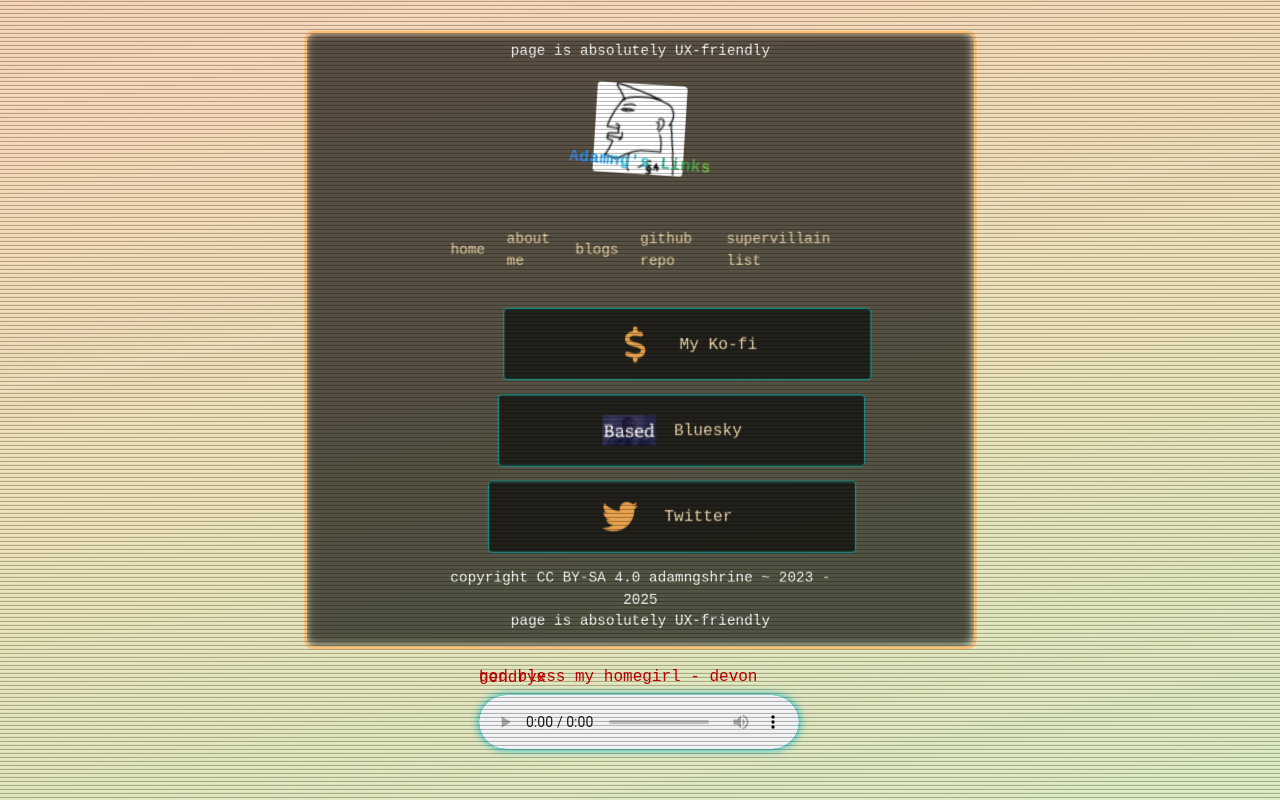
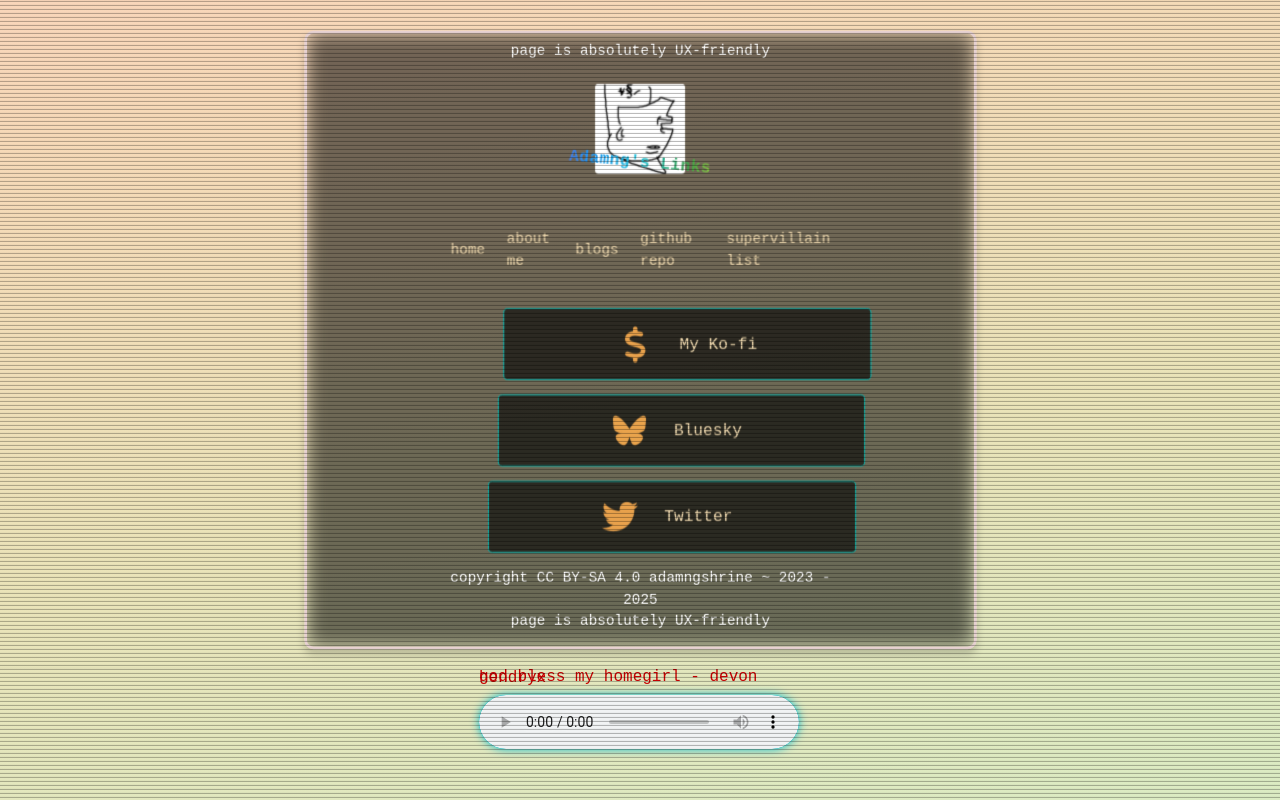
Before and after one commit to adamng04/adamngshrine, a plain HTML site: page links.html in a window 1280 px wide. Drawn offline with nearby package versions, Linux system fonts and the light colour scheme.

Commit message:
Changing the links site to include new domain

```diff
--- a/css/linktree.css
+++ b/css/linktree.css
@@ -2,7 +2,7 @@
     position: relative;
     z-index: 1;
     top: 1px;
-    border: 3px solid #ffc073;
+    border: 3px solid #e7d1d1;
     border-radius: 10px;
     overflow: hidden;
     transform: translateY(-5px);
@@ -10,6 +10,7 @@
     height: 100%;
     font-family: 'MS Gothic Regular', monospace;
     animation: scroller 2s linear;
+    box-shadow: 0 6px 10px rgba(0, 0, 0, 0.2);
 }
 
 @keyframes scroller {
@@ -35,20 +36,10 @@
 .container::before {
     content: "";
     position: absolute;
-    top: 0;
-    left: 0;
-    width: 100%;
-    height: 100%;
-    background-color: rgba(0, 0, 0, 0.639); /* Semi-transparent black overlay */
+    inset: 0;
+    background-color: rgba(0, 0, 0, 0.537); /* Semi-transparent black overlay */
     z-index: -1; /* Place the overlay behind the content */
-    filter: blur(5px);
-    -webkit-filter: blur(5px);
-    -moz-filter: blur(5px);
-    -o-filter: blur(5px);
-    -ms-filter: blur(5px);
-
-    margin:-1px;
-    padding:1px;
+    filter: blur(10px);
     border-radius: 10px;
 }
 
@@ -73,11 +64,8 @@
     background-size: cover;
 }
 .scanlines:after {
-    top: 0;
-    right: 0;
-    bottom: 0;
-    left: 0;
-    z-index: 2147483648;
+    inset: 0;
+    z-index: 2;
     background: linear-gradient(
         to bottom,
         transparent 60%,
@@ -167,6 +155,12 @@
     display: block;
 }
 
+svg {
+    color: white;
+    scale: 0.7;
+    filter: brightness(0) saturate(100%) invert(89%) sepia(10%) saturate(5638%) hue-rotate(322deg) brightness(96%) contrast(90%);
+}
+
 .navigation_mobile a.icon {
     background: black;
     display: block;
@@ -212,7 +206,7 @@
 }
 
 .logo img {
-    animation: rotate 500s linear infinite;
+    animation: rotate 10s linear infinite;
 }
 
 @keyframes rotate {
@@ -248,7 +242,7 @@
 
 .links a:hover {
     color: white;
-    scale: 2;
+    scale: 1.5;
     rotate: 20deg;
 }
 
@@ -294,6 +288,14 @@
     bottom: 0;
     right: 1px;
     width: 100%;
+    opacity: 1;
+    animation: travisscott 2s linear;
+}
+
+@keyframes travisscott {
+    0% {opacity: 0;}
+    98% {opacity: 0;}
+    100% {opacity: 1;}
 }
 
 .box {
--- a/links.html
+++ b/links.html
@@ -29,7 +29,7 @@
 
                     <div class="profile_header">
                         <div class="logo justify-content-center d-flex">
-                            <img  style="border-radius: 4px;"  src="/images/avatar.jpg" alt="" width="100px" tabindex="-1">
+                            <img style="border-radius: 4px;"  src="/images/avatar.jpg" alt="" width="100px" tabindex="-1">
                         </div>
                         <br>
                         <div class="name justify-content-center d-flex" tabindex="-1">Adamng's Links</div>
@@ -79,8 +79,8 @@
                                 <div class="p-1 col-xl-2 d-flex justify-content-center"><i class="fa-solid fa-dollar-sign"></i> </div>
                                 <p class="m-0 col-xl-3">My Ko-fi</p>
                             </a>
-                            <a tabindex="-1" href="https://bsky.app/profile/adamng04.bsky.social" target="_blank" style="height: 80px; background-color: rgba(0,0,0,0.6);" class="profile_box my-3 gap-3 mx-auto p-1 d-flex align-items-center justify-content-center">
-                                <div class="p-1 col-xl-2 d-flex justify-content-center"><img src="/images/basesd.jpg" alt="based" width="60"><i class="fa-brands fa-square-bluesky"></i></div>
+                            <a tabindex="-1" href="https://bsky.app/profile/adamngshrine.com" target="_blank" style="height: 80px; background-color: rgba(0,0,0,0.6);" class="profile_box my-3 gap-3 mx-auto p-1 d-flex align-items-center justify-content-center">
+                                <div class="p-1 col-xl-2 d-flex justify-content-center"><svg xmlns="http://www.w3.org/2000/svg" viewBox="0 0 640 640"><!--!Font Awesome Free v7.0.0 by @fontawesome - https://fontawesome.com License - https://fontawesome.com/license/free Copyright 2025 Fonticons, Inc.--><path d="M439.8 358.7C436.5 358.3 433.1 357.9 429.8 357.4C433.2 357.8 436.5 358.3 439.8 358.7zM320 291.1C293.9 240.4 222.9 145.9 156.9 99.3C93.6 54.6 69.5 62.3 53.6 69.5C35.3 77.8 32 105.9 32 122.4C32 138.9 41.1 258 47 277.9C66.5 343.6 136.1 365.8 200.2 358.6C203.5 358.1 206.8 357.7 210.2 357.2C206.9 357.7 203.6 358.2 200.2 358.6C106.3 372.6 22.9 406.8 132.3 528.5C252.6 653.1 297.1 501.8 320 425.1C342.9 501.8 369.2 647.6 505.6 528.5C608 425.1 533.7 372.5 439.8 358.6C436.5 358.2 433.1 357.8 429.8 357.3C433.2 357.7 436.5 358.2 439.8 358.6C503.9 365.7 573.4 343.5 593 277.9C598.9 258 608 139 608 122.4C608 105.8 604.7 77.7 586.4 69.5C570.6 62.4 546.4 54.6 483.2 99.3C417.1 145.9 346.1 240.4 320 291.1z"/></svg></div>
                                 <p class="m-0 col-xl-3">Bluesky</p>
                             </a>
                             <a tabindex="-1" href="https://x.com/adam_n4" target="_blank" style="height: 80px; background-color: rgba(0,0,0,0.6);" class="profile_box my-3 gap-3 mx-auto p-1 d-flex align-items-center justify-content-center">
```
